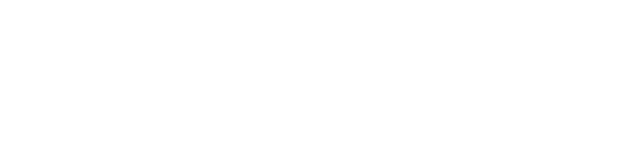
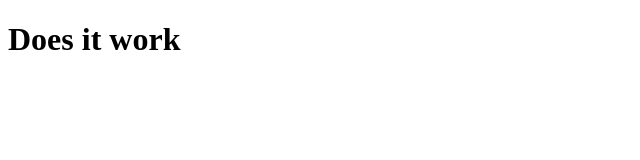
Before and after one commit to michaelmaillet/mm_web, a plain HTML site: page index.html in a window 1280 px wide. Shown: the whole page, without its empty margins (0-640 px from the left). Drawn offline with Linux system fonts and the light colour scheme.

Commit message:
Update index.html

```diff
--- a/index.html
+++ b/index.html
@@ -4,9 +4,10 @@
   <meta charset="UTF-8">
   <meta name="viewport" content="width=device-width, initial-scale=1.0">
   <meta http-equiv="X-UA-Compatible" content="ie=edge">
-  <title>MikeTheGreat</title>
+  <title>Document</title>
 </head>
 <body>
+  <h1>Does it work</h1>
 
 </body>
 </html>
```
